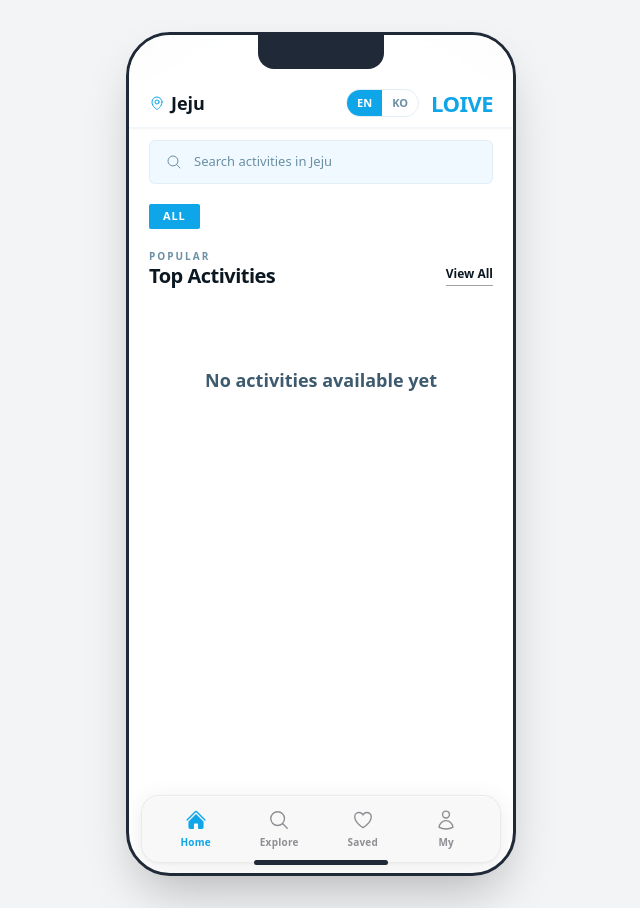
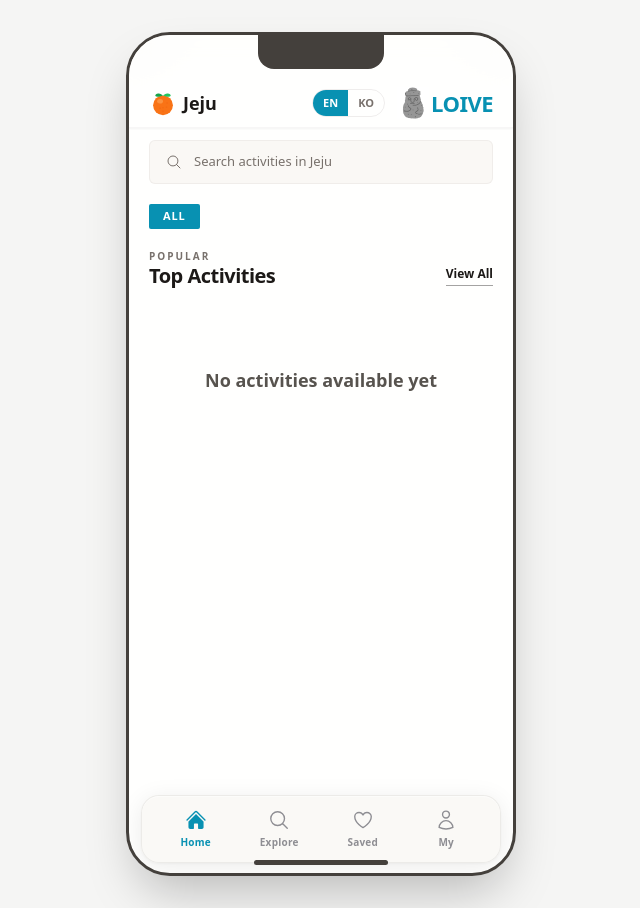
Before and after one commit to hyunseo1458/LOIVE-django, a Django app: page / in a window 1280 px wide. Shown: the whole page, without its empty margins (319-959 px from the left). Run offline with Django 5.2, Linux system fonts and the light colour scheme; data that the repository does not hold is empty; some libraries are stand-ins or nearby versions; some web fonts are replaced.

Commit message:
Jeju theme: hallabong icon, dolhareubang logo, warm colors, photo proxy
Co-Authored-By: Claude Sonnet 4.6 <noreply@anthropic.com>

```diff
--- a/templates/activities/explore.html
+++ b/templates/activities/explore.html
@@ -53,7 +53,7 @@
         <a href="{% url 'activities:detail' activity.pk %}" class="absolute inset-0 z-0"></a>
         <div class="relative w-28 shrink-0 bg-surface-container-high overflow-hidden">
             {% if activity.thumbnail_url %}
-            <img class="w-full h-full object-cover" alt="{{ activity|loc:LANG }}" src="{{ activity.thumbnail_url }}" loading="lazy">
+            <img class="w-full h-full object-cover" alt="{{ activity|loc:LANG }}" src="{{ activity.thumbnail_url|photo_proxy }}" loading="lazy">
             {% endif %}
         </div>
         <div class="flex-1 p-2.5 flex flex-col justify-between min-w-0 relative">
--- a/templates/base.html
+++ b/templates/base.html
@@ -39,32 +39,36 @@
                         'on-secondary-container': '#7C2D12',
                         tertiary: '#0D9488',
                         'tertiary-container': '#14B8A6',
-                        surface: '#ffffff',
-                        'surface-dim': '#E0F2FE',
-                        'surface-bright': '#F8FDFF',
-                        'surface-container-lowest': '#ffffff',
-                        'surface-container-low': '#F0F9FF',
-                        'surface-container': '#E8F4FD',
-                        'surface-container-high': '#E0EFF8',
-                        'surface-container-highest': '#D6EAF5',
-                        'on-surface': '#0C1821',
-                        'on-surface-variant': '#3D5A6E',
-                        'inverse-surface': '#1B3A4B',
-                        'inverse-on-surface': '#E0F2FE',
-                        outline: '#6B8FA3',
-                        'outline-variant': '#B8D4E3',
+                        surface: '#FFFFFE',
+                        'surface-dim': '#F5F0E8',
+                        'surface-bright': '#FFFFFE',
+                        'surface-container-lowest': '#FFFFFE',
+                        'surface-container-low': '#FAF8F5',
+                        'surface-container': '#F5F3F0',
+                        'surface-container-high': '#EFECE8',
+                        'surface-container-highest': '#E8E5E0',
+                        'on-surface': '#1C1917',
+                        'on-surface-variant': '#57534E',
+                        'inverse-surface': '#292524',
+                        'inverse-on-surface': '#F5F5F4',
+                        outline: '#78716C',
+                        'outline-variant': '#D6D3D1',
                         'on-error': '#ffffff',
                         error: '#DC2626',
                         'error-container': '#FEE2E2',
-                        'ocean-blue': '#0EA5E9',
-                        'deep-teal': '#14B8A6',
-                        'sun-yellow': '#FBBF24',
+                        'ocean-blue': '#0891B2',
+                        'deep-teal': '#0D9488',
+                        'sun-yellow': '#F59E0B',
+                        'canola': '#FCD34D',
+                        'jeju-green': '#16A34A',
+                        'jeju-orange': '#EA580C',
                         coral: '#FF6B6B',
                         'error-red': '#EF4444',
                         'success-green': '#10B981',
-                        background: '#F0F9FF',
-                        'on-background': '#0C1821',
-                        'surface-variant': '#E0F2FE',
+                        'lava-gray': '#57534E',
+                        background: '#FAFAF5',
+                        'on-background': '#1C1917',
+                        'surface-variant': '#E7E5E4',
                     },
                     fontFamily: {
                         sans: ['Pretendard Variable', 'Pretendard', 'system-ui', 'sans-serif'],
@@ -108,14 +112,14 @@
     {% endif %}
     {% block extra_head %}{% endblock %}
 </head>
-<body class="min-h-screen bg-gray-100 font-sans flex justify-center">
+<body class="min-h-screen bg-stone-100 font-sans flex justify-center">
     {% csrf_token %}
 
     <!-- Phone wrapper -->
     <div class="phone-wrapper relative flex-shrink-0 md:my-8" style="width: 390px; height: 844px;">
-        <div class="phone-body w-full h-full md:rounded-[44px] md:border-[3px] md:border-gray-800 bg-surface overflow-hidden md:shadow-2xl flex flex-col relative">
+        <div class="phone-body w-full h-full md:rounded-[44px] md:border-[3px] md:border-stone-700 bg-surface overflow-hidden md:shadow-2xl flex flex-col relative">
             <!-- Notch (desktop only) -->
-            <div class="phone-frame-decoration absolute top-0 left-1/2 -translate-x-1/2 z-[999] w-[126px] h-[34px] bg-gray-800 rounded-b-2xl"></div>
+            <div class="phone-frame-decoration absolute top-0 left-1/2 -translate-x-1/2 z-[999] w-[126px] h-[34px] bg-stone-700 rounded-b-2xl"></div>
 
             {% block navbar %}{% include "components/navbar.html" %}{% endblock %}
 
@@ -143,7 +147,7 @@
             </div>
 
             <!-- Home Indicator (desktop only) -->
-            <div class="phone-frame-decoration absolute bottom-2 left-1/2 -translate-x-1/2 w-[134px] h-[5px] bg-gray-800 rounded-full z-[999]"></div>
+            <div class="phone-frame-decoration absolute bottom-2 left-1/2 -translate-x-1/2 w-[134px] h-[5px] bg-stone-700 rounded-full z-[999]"></div>
         </div>
     </div>
 
--- a/templates/components/bottom_nav.html
+++ b/templates/components/bottom_nav.html
@@ -2,7 +2,7 @@
 
 <nav class="mx-3 z-50 rounded-[18px] flex justify-around items-center px-3 h-[68px]"
      style="margin-bottom: calc(env(safe-area-inset-bottom, 0px) + 10px);
-            background: rgba(245, 245, 247, 0.72);
+            background: rgba(250, 248, 245, 0.85);
             backdrop-filter: blur(24px) saturate(180%);
             -webkit-backdrop-filter: blur(24px) saturate(180%);
             border: 1px solid rgba(0, 0, 0, 0.06);
--- a/templates/components/navbar.html
+++ b/templates/components/navbar.html
@@ -2,11 +2,19 @@
 
 <header class="app-header global-nav w-full z-50 bg-surface/80 backdrop-blur-xl border-b border-outline-variant/20 shadow-sm flex-shrink-0">
     <div class="flex items-center justify-between px-5 h-12 w-full max-w-7xl mx-auto">
-        <!-- Fixed location: Jeju -->
+        <!-- Hallabong + Jeju -->
         <div class="flex items-center gap-1.5">
-            <svg xmlns="http://www.w3.org/2000/svg" fill="none" viewBox="0 0 24 24" stroke-width="1.5" stroke="currentColor" class="w-4 h-4 text-ocean-blue">
-                <path stroke-linecap="round" stroke-linejoin="round" d="M15 10.5a3 3 0 1 1-6 0 3 3 0 0 1 6 0Z" />
-                <path stroke-linecap="round" stroke-linejoin="round" d="M19.5 10.5c0 7.142-7.5 11.25-7.5 11.25S4.5 17.642 4.5 10.5a7.5 7.5 0 1 1 15 0Z" />
+            <svg xmlns="http://www.w3.org/2000/svg" viewBox="0 0 24 24" class="w-7 h-7">
+                <circle cx="12" cy="14" r="8.5" fill="#F97316"/>
+                <circle cx="8.5" cy="12" r="0.6" fill="#EA580C" opacity="0.4"/>
+                <circle cx="15.5" cy="12" r="0.6" fill="#EA580C" opacity="0.4"/>
+                <circle cx="12" cy="16" r="0.6" fill="#EA580C" opacity="0.4"/>
+                <circle cx="9.5" cy="16.5" r="0.6" fill="#EA580C" opacity="0.4"/>
+                <circle cx="15" cy="15.5" r="0.6" fill="#EA580C" opacity="0.4"/>
+                <circle cx="12" cy="19" r="0.6" fill="#EA580C" opacity="0.4"/>
+                <ellipse cx="9.5" cy="10.5" rx="2.5" ry="2" fill="#FDBA74" opacity="0.45"/>
+                <path d="M12 5.5 C12 5.5, 8 2.5, 6 4.5 C4 6.5, 7 7.5, 12 5.5Z" fill="#16A34A"/>
+                <path d="M12 5.5 C12 5.5, 16 2.5, 18 4.5 C20 6.5, 17 7.5, 12 5.5Z" fill="#22C55E"/>
             </svg>
             <span class="text-[16px] md:text-[18px] font-bold text-on-surface">{% t "Jeju" "제주" %}</span>
         </div>
@@ -14,7 +22,8 @@
         <!-- Right: Lang toggle + Logo -->
         <div class="flex items-center gap-3">
             {% include "components/lang_toggle.html" %}
-            <a href="{% url 'core:home' %}" class="flex-shrink-0">
+            <a href="{% url 'core:home' %}" class="flex items-center gap-0.5 flex-shrink-0">
+                <img src="{% static 'images/dolhareubang.png' %}" alt="" class="w-8 h-8 object-contain" style="image-rendering: -webkit-optimize-contrast;">
                 <span class="text-ocean-blue text-[22px] font-extrabold tracking-tight">LOIVE</span>
             </a>
         </div>
--- a/templates/core/home.html
+++ b/templates/core/home.html
@@ -22,7 +22,7 @@
         <div class="absolute inset-0 bg-surface-container-high"></div>
         {% for banner in banners %}
         <a href="{% url 'activities:detail' banner.activity_id %}" class="banner-slide absolute inset-0 transition-opacity duration-700 {% if forloop.first %}opacity-100 z-10{% else %}opacity-0 z-0{% endif %}" data-index="{{ forloop.counter0 }}">
-            <img class="w-full h-full object-cover object-center" alt="{{ banner.title }}" src="{{ banner.thumbnail_url }}" loading="{% if forloop.first %}eager{% else %}lazy{% endif %}">
+            <img class="w-full h-full object-cover object-center" alt="{{ banner.title }}" src="{{ banner.thumbnail_url|photo_proxy }}" loading="{% if forloop.first %}eager{% else %}lazy{% endif %}">
             <div class="absolute inset-0 bg-gradient-to-t from-black/60 via-transparent to-transparent"></div>
             <div class="absolute inset-x-0 bottom-0 p-4">
                 <span class="inline-block text-white/70 text-[10px] font-medium tracking-[0.15em] uppercase mb-1">
@@ -70,7 +70,7 @@
             <a aria-label="{{ activity|loc:LANG }}" class="absolute inset-0 z-0" href="{% url 'activities:detail' activity.pk %}"></a>
             <div class="relative aspect-[4/3] w-full bg-surface-variant overflow-hidden pointer-events-none">
                 {% if activity.thumbnail_url %}
-                <img class="w-full h-full object-cover" alt="{{ activity|loc:LANG }}" src="{{ activity.thumbnail_url }}" loading="lazy">
+                <img class="w-full h-full object-cover" alt="{{ activity|loc:LANG }}" src="{{ activity.thumbnail_url|photo_proxy }}" loading="lazy">
                 {% endif %}
                 <button type="button" aria-label="{% t 'Save' '찜하기' %}" data-wish-id="{{ activity.pk }}" class="wish-btn absolute top-2 right-2 z-20 w-8 h-8 rounded-md bg-black/25 backdrop-blur-sm flex items-center justify-center text-white transition-colors pointer-events-auto">
                     <svg xmlns="http://www.w3.org/2000/svg" fill="none" viewBox="0 0 24 24" stroke-width="1.5" stroke="currentColor" class="w-4 h-4">
```
Also changed, not shown: static/images/dolhareubang.png (added).
